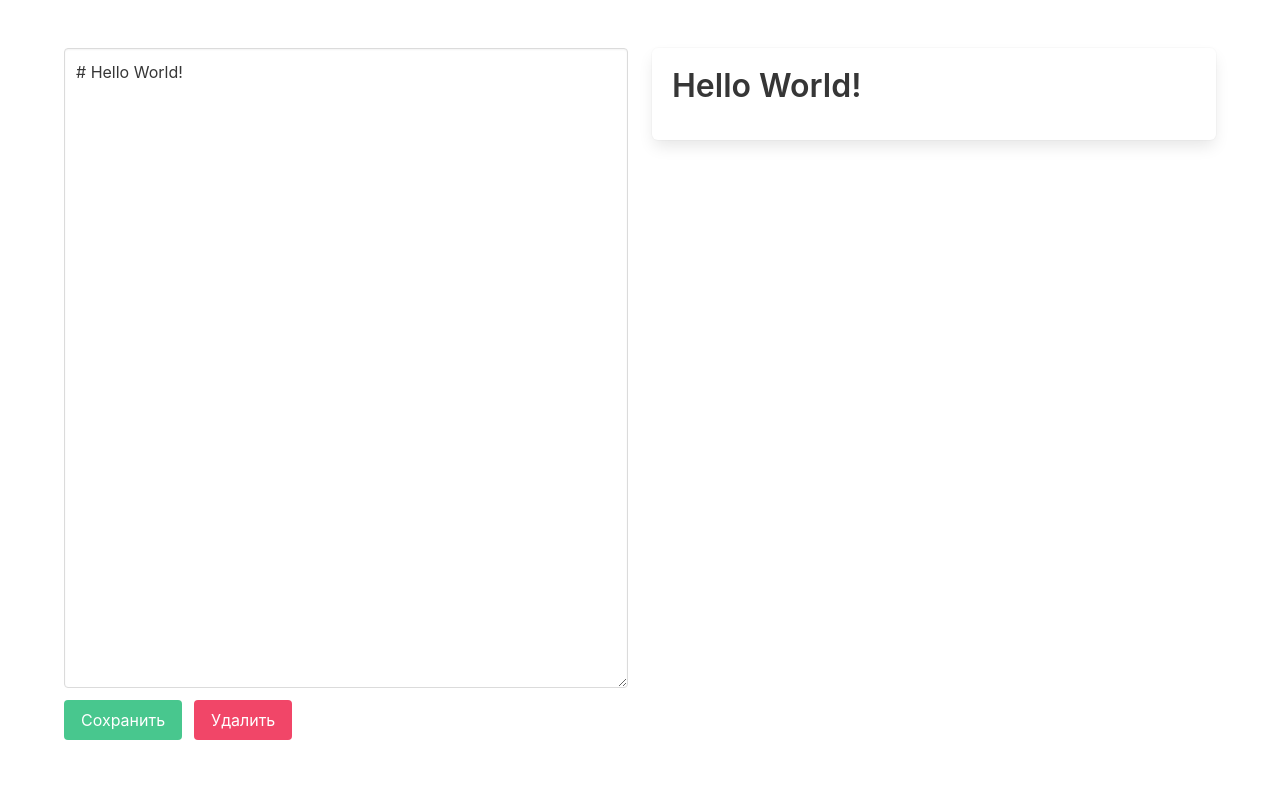
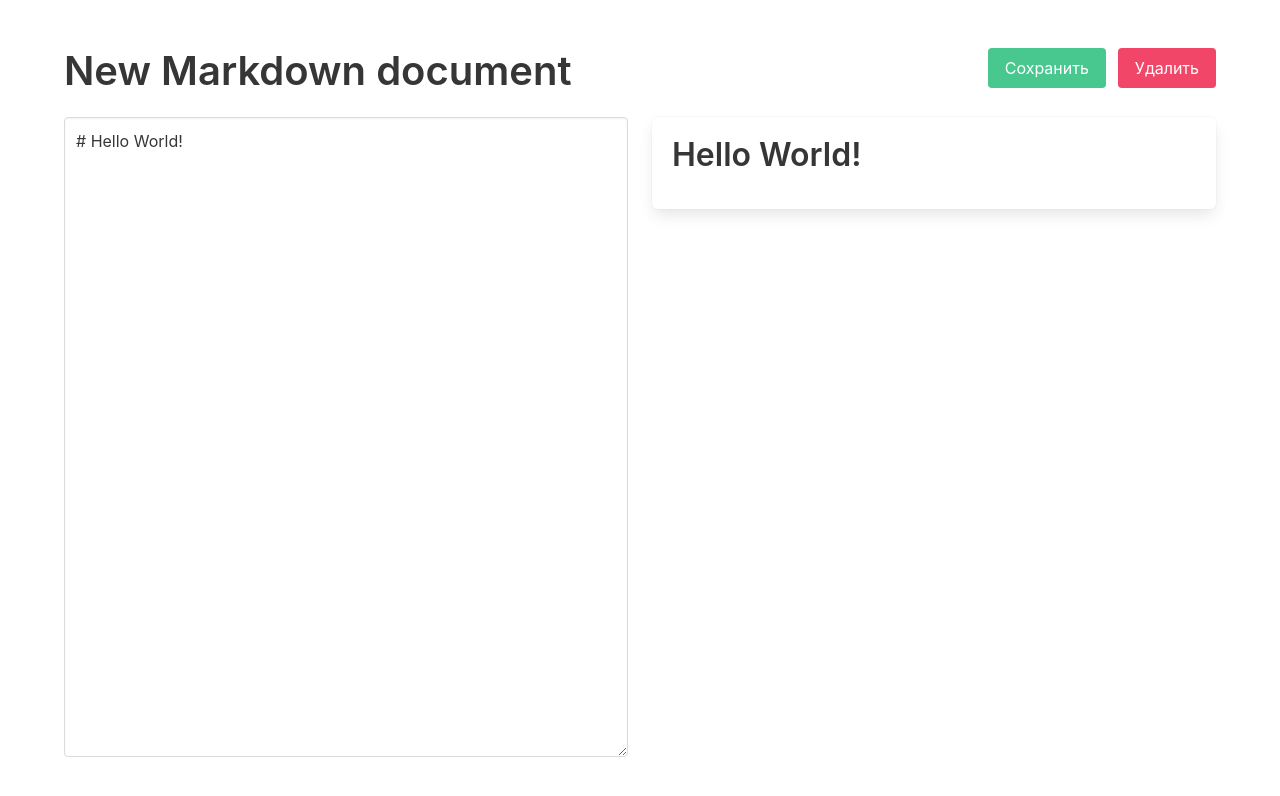
Before and after one commit to BakasaRus/WebProgramming-5-Client, a Vue app: page /create in a window 1280 px wide. Shown: the top 796 px of the page. Built offline with nearby package versions, Linux system fonts and the light colour scheme.

Commit message:
Cool styling which won't give me any points

```diff
--- a/src/views/Edit.vue
+++ b/src/views/Edit.vue
@@ -1,20 +1,23 @@
 <template>
   <section class="section">
     <div class="container">
+      <div class="is-flex control-panel">
+        <h2 class="title is-2">{{ title }}</h2>
+        <div class="field is-grouped">
+          <p class="control">
+            <button class="button is-success">Сохранить</button>
+          </p>
+          <p class="control">
+            <button class="button is-danger">Удалить</button>
+          </p>
+        </div>
+      </div>
       <div class="columns is-desktop">
         <div class="column one-half">
           <div class="field">
             <div class="control">
-              <textarea class="textarea" id="source" v-model="text"></textarea>
+              <textarea class="textarea" id="source" v-model="body"></textarea>
             </div>
-          </div>
-          <div class="field is-grouped">
-            <p class="control">
-              <button class="button is-success">Сохранить</button>
-            </p>
-            <p class="control">
-              <button class="button is-danger">Удалить</button>
-            </p>
           </div>
         </div>
         <div class="column one-half">
@@ -33,12 +36,13 @@ import marked from 'marked';
 export default {
   name: 'Editor',
   data: () => ({
-    text: '# Hello World!',
+    title: 'New Markdown document',
+    body: '# Hello World!',
   }),
 
   computed: {
     compiledMarkdown() {
-      return marked(this.text, { sanitize: true });
+      return marked(this.body, { sanitize: true });
     },
   },
 };
@@ -48,4 +52,9 @@ export default {
   .textarea {
     height: 100vh;
   }
+
+  .control-panel {
+    justify-content: space-between;
+    align-content: center;
+  }
 </style>
```
